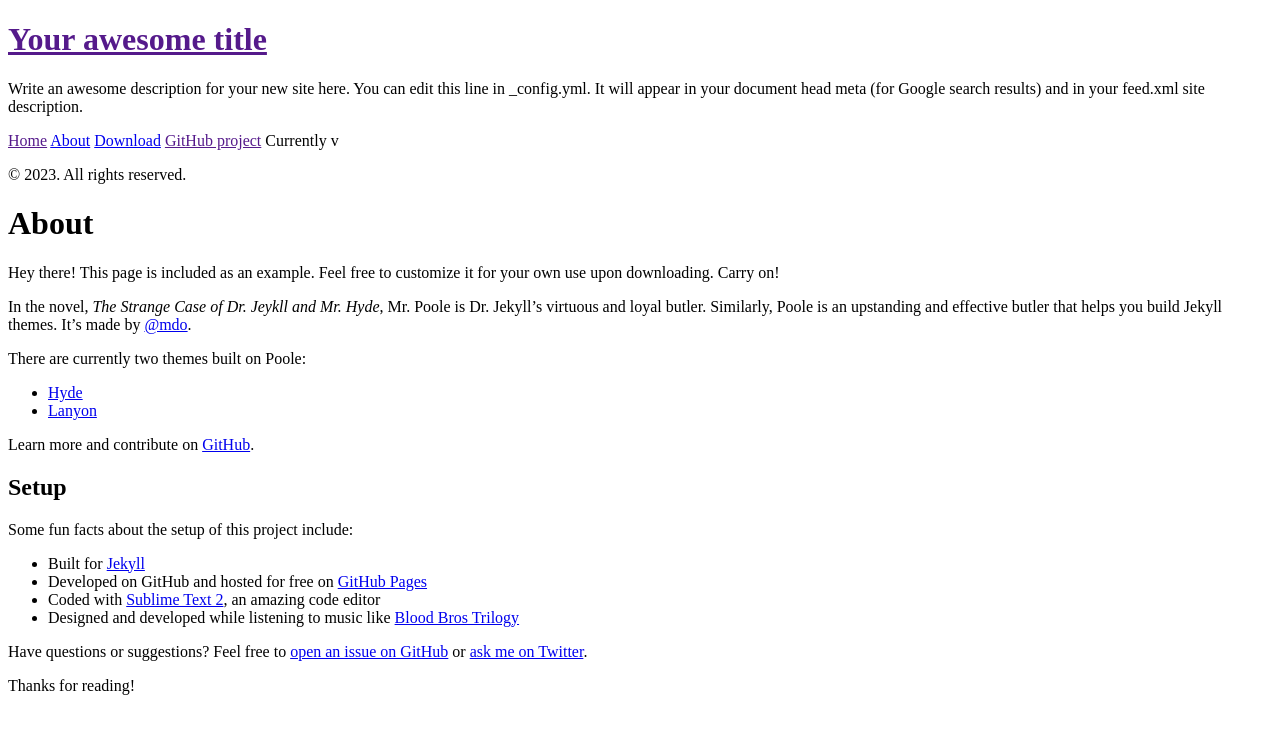
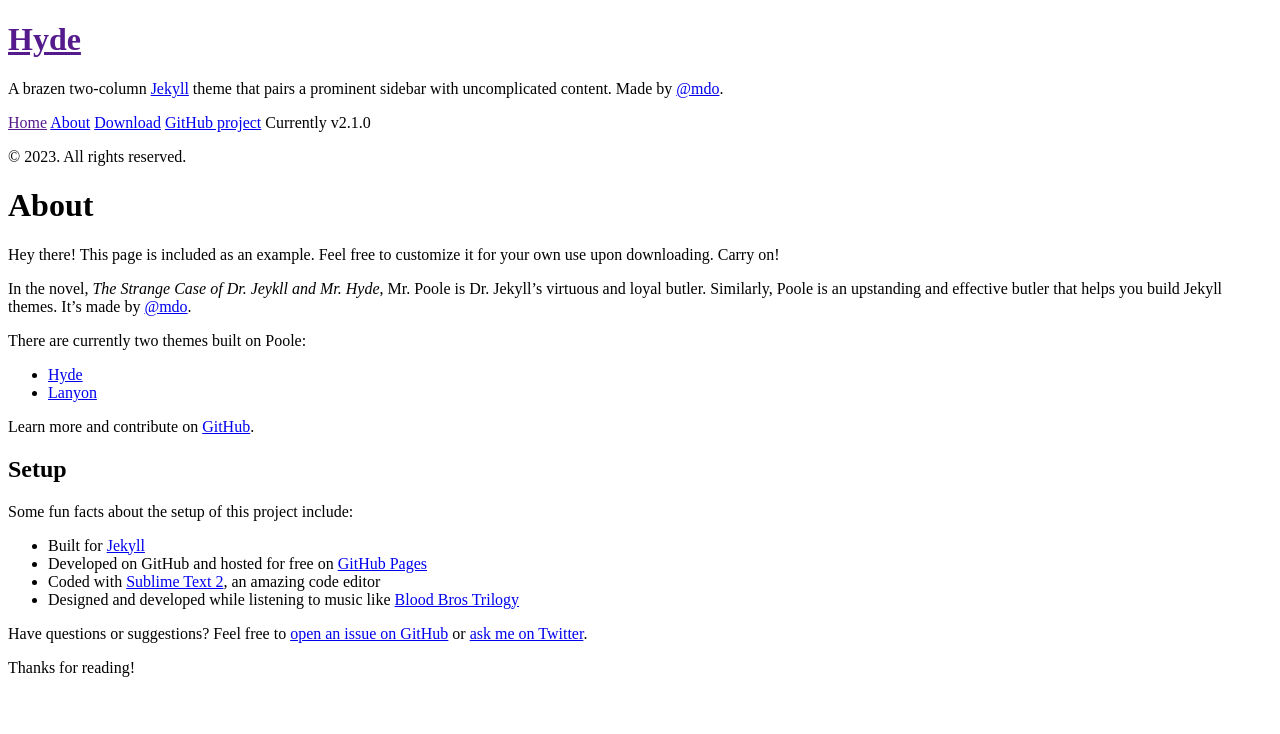
Before and after one commit to chrisdongwon/MachineLearningBlog, a Jekyll site: the page built from docs/about.md, in a window 1280 px wide. Shown: the top 734 px of the page. Built offline with Jekyll 4.4.1, drawn with Linux system fonts in a browser that asks for light colours; Markdown is read by kramdown in place of the engine named in the settings; part of the change alters nothing that is shown.

Commit message:
trying to fix theme rendering

```diff
--- a/docs/_config.yml
+++ b/docs/_config.yml
@@ -1,60 +1,26 @@
-# Welcome to Jekyll!
-#
-# This config file is meant for settings that affect your whole blog, values
-# which you are expected to set up once and rarely edit after that. If you find
-# yourself editing this file very often, consider using Jekyll's data files
-# feature for the data you need to update frequently.
-#
-# For technical reasons, this file is *NOT* reloaded automatically when you use
-# 'bundle exec jekyll serve'. If you change this file, please restart the server process.
-#
-# If you need help with YAML syntax, here are some quick references for you:
-# https://learn-the-web.algonquindesign.ca/topics/markdown-yaml-cheat-sheet/#yaml
-# https://learnxinyminutes.com/docs/yaml/
-#
-# Site settings
-# These are used to personalize your new site. If you look in the HTML files,
-# you will see them accessed via {{ site.title }}, {{ site.email }}, and so on.
-# You can create any custom variable you would like, and they will be accessible
-# in the templates via {{ site.myvariable }}.
+# Dependencies
+markdown:         redcarpet
+highlighter:      pygments
 
-highlighter:      pygments
+# Permalinks
 permalink:        pretty
+relative_permalinks: true
 
-title: Your awesome title
-email: your-email@example.com
-description: >- # this means to ignore newlines until "baseurl:"
-  Write an awesome description for your new site here. You can edit this
-  line in _config.yml. It will appear in your document head meta (for
-  Google search results) and in your feed.xml site description.
-#baseurl: "" # the subpath of your site, e.g. /blog
-#url: "" # the base hostname & protocol for your site, e.g. http://example.com
-#twitter_username: jekyllrb
-github_username:  chrisdongwon
+# Setup
+title:            Hyde
+tagline:          'A Jekyll theme'
+description:      'A brazen two-column <a href="http://jekyllrb.com" target="_blank">Jekyll</a> theme that pairs a prominent sidebar with uncomplicated content. Made by <a href="https://twitter.com/mdo" target="_blank">@mdo</a>.'
+url:              http://hyde.getpoole.com
+baseurl:          /
 
-# Build settings
-#theme: hyde
-plugins:
-  - jekyll-feed
-kramdown:
-  math_engine: katex
+author:
+  name:           'Mark Otto'
+  url:            https://twitter.com/mdo
 
-# Exclude from processing.
-# The following items will not be processed, by default.
-# Any item listed under the `exclude:` key here will be automatically added to
-# the internal "default list".
-#
-# Excluded items can be processed by explicitly listing the directories or
-# their entries' file path in the `include:` list.
-#
-# exclude:
-#   - .sass-cache/
-#   - .jekyll-cache/
-#   - gemfiles/
-#   - Gemfile
-#   - Gemfile.lock
-#   - node_modules/
-#   - vendor/bundle/
-#   - vendor/cache/
-#   - vendor/gems/
-#   - vendor/ruby/
+paginate:         5
+
+# Custom vars
+version:          2.1.0
+
+github:
+  repo:           https://github.com/poole/hyde
```
